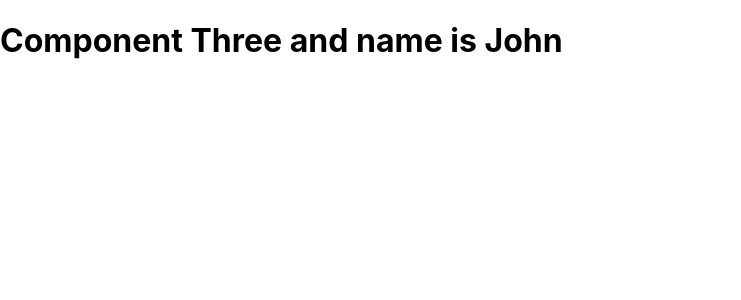
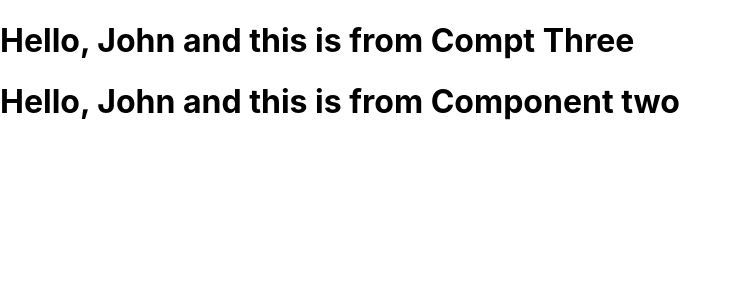
Before and after one commit to 1ibrahimtsc/prac-reactjs, a React (Create React App) app: page / in a window 1280 px wide. Shown: the top 300 px of the page, without its empty margins (0-741 px from the left). Built offline with nearby package versions, Linux system fonts and the light colour scheme.

Commit message:
Context part2

```diff
--- a/src/App.js
+++ b/src/App.js
@@ -5,12 +5,15 @@
 //import ComponentA from './components/ComponentA';
 //import ComponentB from './components/ComponentB';
 import CompOne from './components/CompOne';
+import { UserProvider } from './components/UserContext';
 
 
 function App() {
  return (
    <div>
-       <CompOne name="John" />
+       <UserProvider value="John">
+       <CompOne />
+        </UserProvider>
    </div>
  )
 }
--- a/src/components/CompThree.jsx
+++ b/src/components/CompThree.jsx
@@ -1,11 +1,20 @@
 import React, { Component } from 'react';
+
+import { UserConsumer } from './UserContext';
 
 export class CompThree extends Component {
     render(){
         return (
-            <div>
-                <h1>Component Three and name is {this.props.namefromtwo }</h1>
-            </div>
+            <UserConsumer>
+                {
+                    (value) => {
+                        return <div>
+                        <h1>Hello, {value} and this is from Compt Three </h1>
+                    </div>
+                    }
+                }
+            </UserConsumer>
+
         )
     }
 }
--- a/src/components/CompTwo.jsx
+++ b/src/components/CompTwo.jsx
@@ -1,12 +1,18 @@
 import React, { Component } from 'react';
 import CompThree from './CompThree';
+import {UserConsumer} from './UserContext';
 
 class CompTwo extends Component {
     render(){
         return (
-            <div>
-                <CompThree namefromtwo={this.props.namefromone } />
-            </div>
+            <UserConsumer>
+                {(value)=>{
+                    return <div>
+                        <CompThree  />
+                        <h1>Hello, {value} and this is from Component two </h1>
+                    </div>
+                }}
+            </UserConsumer>
         )
     }
 }
--- /dev/null
+++ b/src/components/UserContext.jsx
@@ -0,0 +1,8 @@
+import React from 'react';
+
+const UserContext = React.createContext()
+
+const UserProvider = UserContext.Provider
+const UserConsumer = UserContext.Consumer
+
+export {UserProvider, UserConsumer}
```
